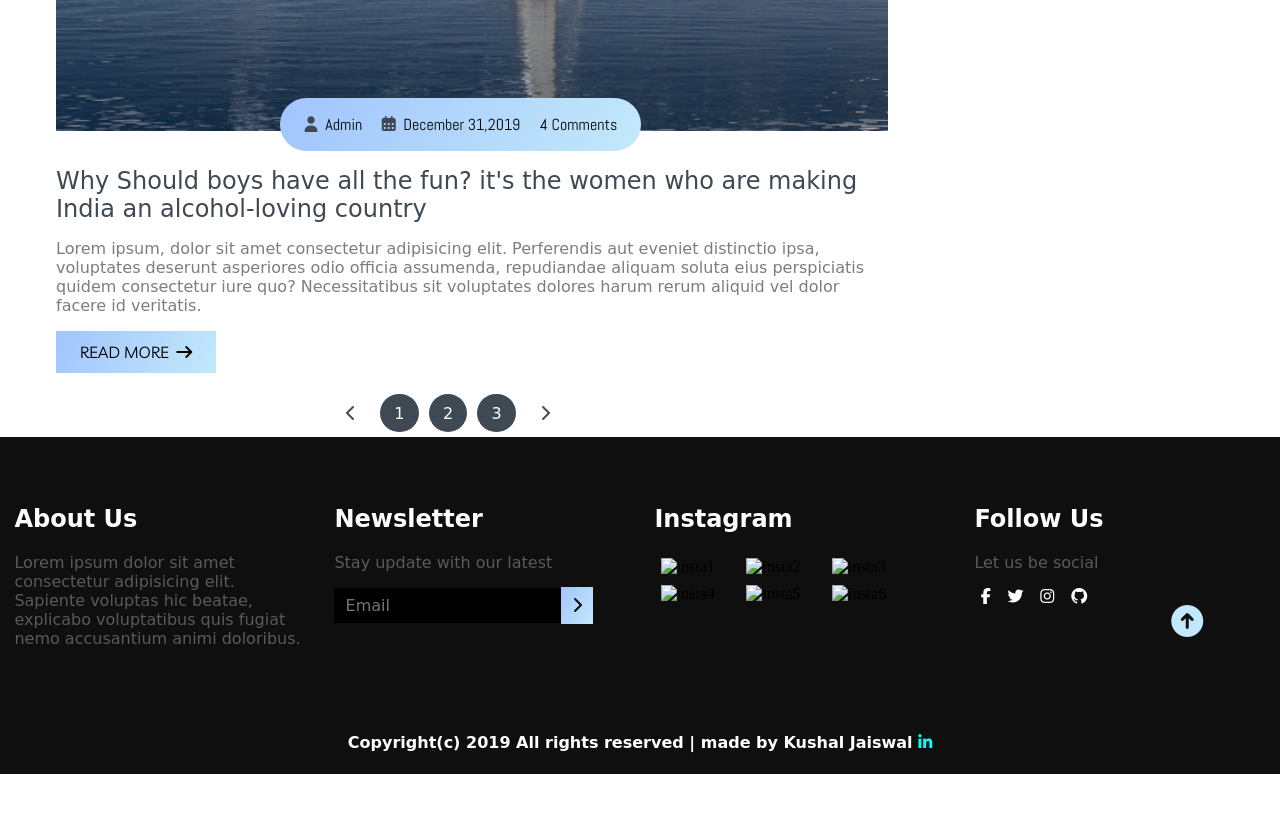
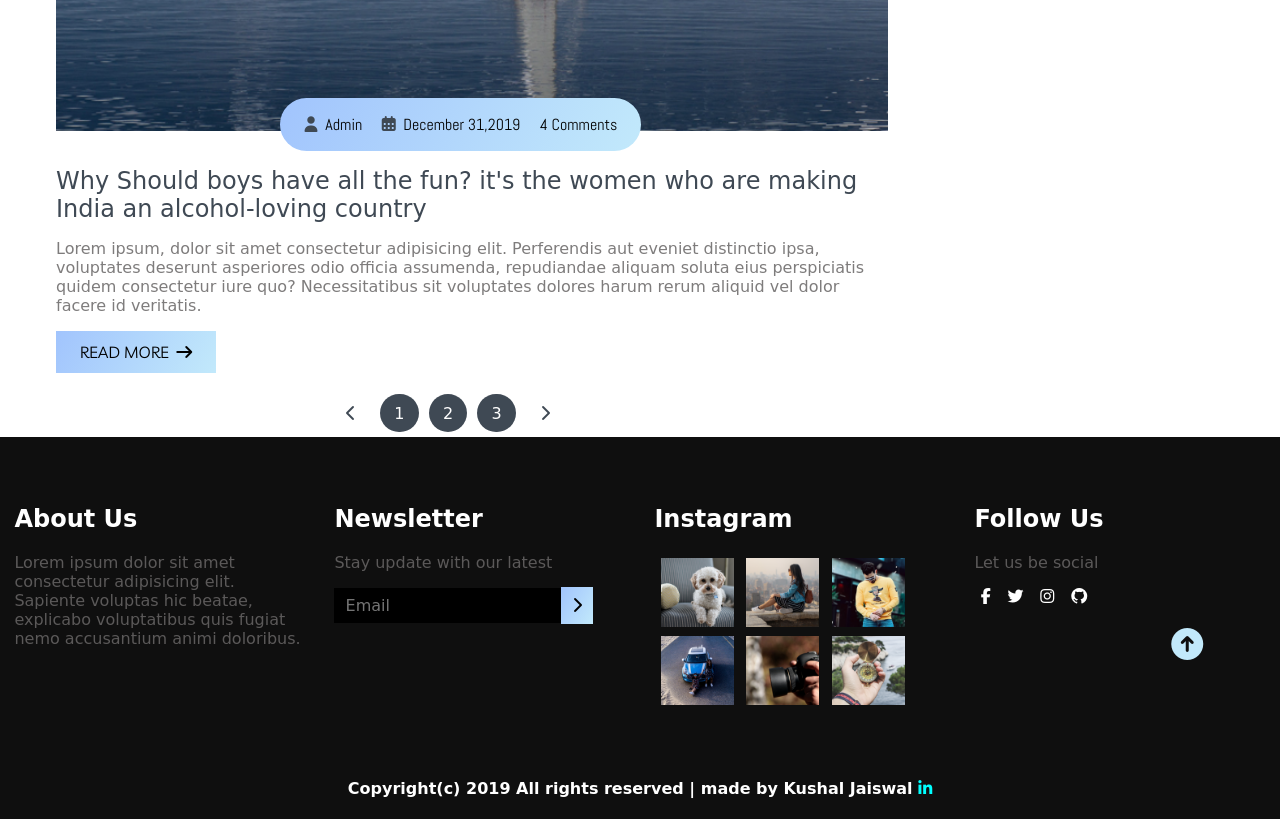
Before and after one commit to Kushal2402/blogger_website, a plain HTML site: page INDEX.html in a window 1280 px wide. Shown: the part 4297-5116 px from the top of the page. Before the commit the page ends 5071 px from the top, so only its background shows below. Drawn offline with Linux system fonts and the light colour scheme; the site is published under a folder, as on GitHub Pages, so addresses that start at the root find nothing; a web font is replaced by a local one.

Commit message:
fixed image path

```diff
--- a/INDEX.html
+++ b/INDEX.html
@@ -388,12 +388,12 @@
             <div class="instagram" data-aos="fade-left" data-aos-delay="200">
                 <h2>Instagram</h2>
                 <div class="flex-row">
-                    <img src="/assets/instagram/thumb-card3.png" alt="insta1">
-                    <img src="/assets/instagram/thumb-card4.png" alt="insta2">
-                    <img src="/assets/instagram/thumb-card5.png" alt="insta3">
-                    <img src="/assets/instagram/thumb-card6.png" alt="insta4">
-                    <img src="/assets/instagram/thumb-card7.png" alt="insta5">
-                    <img src="/assets/instagram/thumb-card8.png" alt="insta6">
+                    <img src="./assets/instagram/thumb-card3.png" alt="insta1">
+                    <img src="./assets/instagram/thumb-card4.png" alt="insta2">
+                    <img src="./assets/instagram/thumb-card5.png" alt="insta3">
+                    <img src="./assets/instagram/thumb-card6.png" alt="insta4">
+                    <img src="./assets/instagram/thumb-card7.png" alt="insta5">
+                    <img src="./assets/instagram/thumb-card8.png" alt="insta6">
                 </div>
             </div>
             <div class="follow" data-aos="fade-left" data-aos-delay="200">
```
